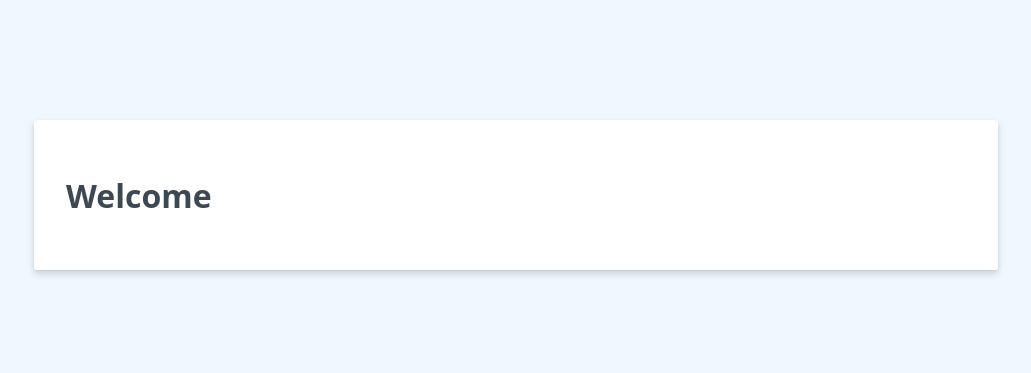
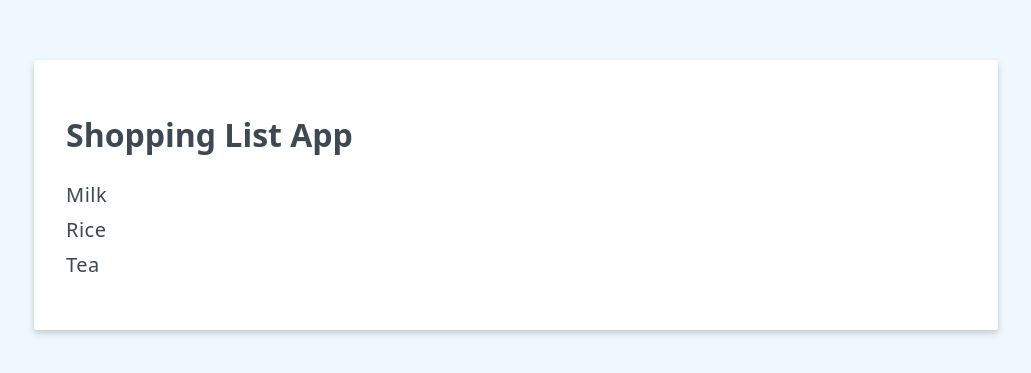
Before and after one commit to khokoon/Learning-VUE.JS, a plain HTML site: page index.html in a window 1280 px wide. Shown: the part 205-578 px from the top of the page, without its empty margins (124-1155 px from the left). Drawn offline with nearby package versions, Linux system fonts and the light colour scheme.

Commit message:
For loop with key

```diff
--- a/index.html
+++ b/index.html
@@ -12,6 +12,10 @@
         <h1>{{ header || 'Welcome'}}</h1>
         <!-- use v Model -->
         <!--<input v-model="header">-->
+        <ul>
+            <!-- for in loop with key-id -->
+            <li v-for = "item in items" :key="item.id">{{item.label}} </li>
+        </ul>
 
     </div>
 
@@ -24,7 +28,12 @@
             data() {
                 return {
                     //header: "Vue is ready!",
-                    //header: "Shopping List App"
+                    header: "Shopping List App",
+                    items: [
+                       {id:1, label:"Milk" },
+                       {id:2, label: "Rice"},
+                       {id:3, label:"Tea" },
+                    ]
                 }
             }
         })
```
